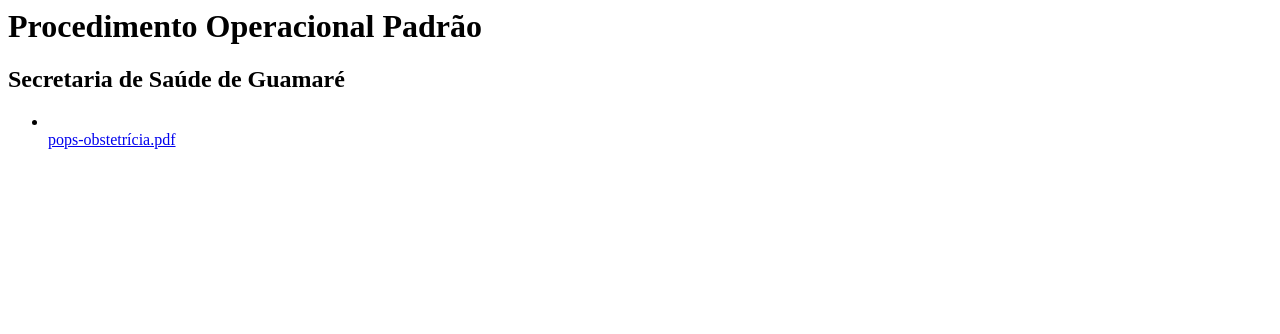
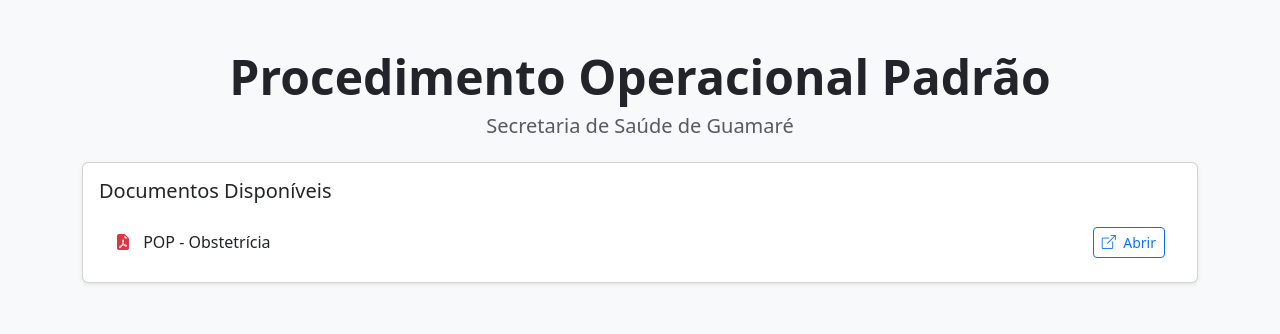
Before and after one commit to pops-guamare/pops-guamare.github.io, a plain HTML site: page index.html in a window 1280 px wide. Drawn offline with nearby package versions, Linux system fonts and the light colour scheme.

Commit message:
Update index.html

```diff
--- a/index.html
+++ b/index.html
@@ -1,6 +1,36 @@
-<h1>Procedimento Operacional Padrão</h1>
-<h2>Secretaria de Saúde de Guamaré</h2>
-<ul>
-  <li>
-</li><a href="pops-obstetrícia">pops-obstetrícia.pdf</a>
-</ul>
+<!DOCTYPE html>
+<html lang="pt-br">
+<head>
+  <meta charset="UTF-8">
+  <meta name="viewport" content="width=device-width, initial-scale=1">
+  <title>POPs - Secretaria de Saúde de Guamaré</title>
+  <link href="https://cdn.jsdelivr.net/npm/bootstrap@5.3.3/dist/css/bootstrap.min.css" rel="stylesheet">
+  <link href="https://cdn.jsdelivr.net/npm/bootstrap-icons@1.11.3/font/bootstrap-icons.css" rel="stylesheet">
+</head>
+<body class="bg-light">
+
+  <div class="container py-5">
+    <div class="text-center mb-4">
+      <h1 class="display-5 fw-bold">Procedimento Operacional Padrão</h1>
+      <h2 class="h5 text-muted">Secretaria de Saúde de Guamaré</h2>
+    </div>
+
+    <div class="card shadow-sm">
+      <div class="card-body">
+        <h5 class="card-title mb-3">Documentos Disponíveis</h5>
+        <ul class="list-group list-group-flush">
+          <li class="list-group-item d-flex justify-content-between align-items-center">
+            <div><i class="bi bi-file-earmark-pdf-fill text-danger me-2"></i> POP - Obstetrícia</div>
+            <a href="pops-obstetrícia.pdf" target="_blank" class="btn btn-outline-primary btn-sm">
+              <i class="bi bi-box-arrow-up-right me-1"></i> Abrir
+            </a>
+          </li>
+          <!-- Adicione mais itens abaixo se quiser -->
+        </ul>
+      </div>
+    </div>
+  </div>
+
+  <script src="https://cdn.jsdelivr.net/npm/bootstrap@5.3.3/dist/js/bootstrap.bundle.min.js"></script>
+</body>
+</html>
```
